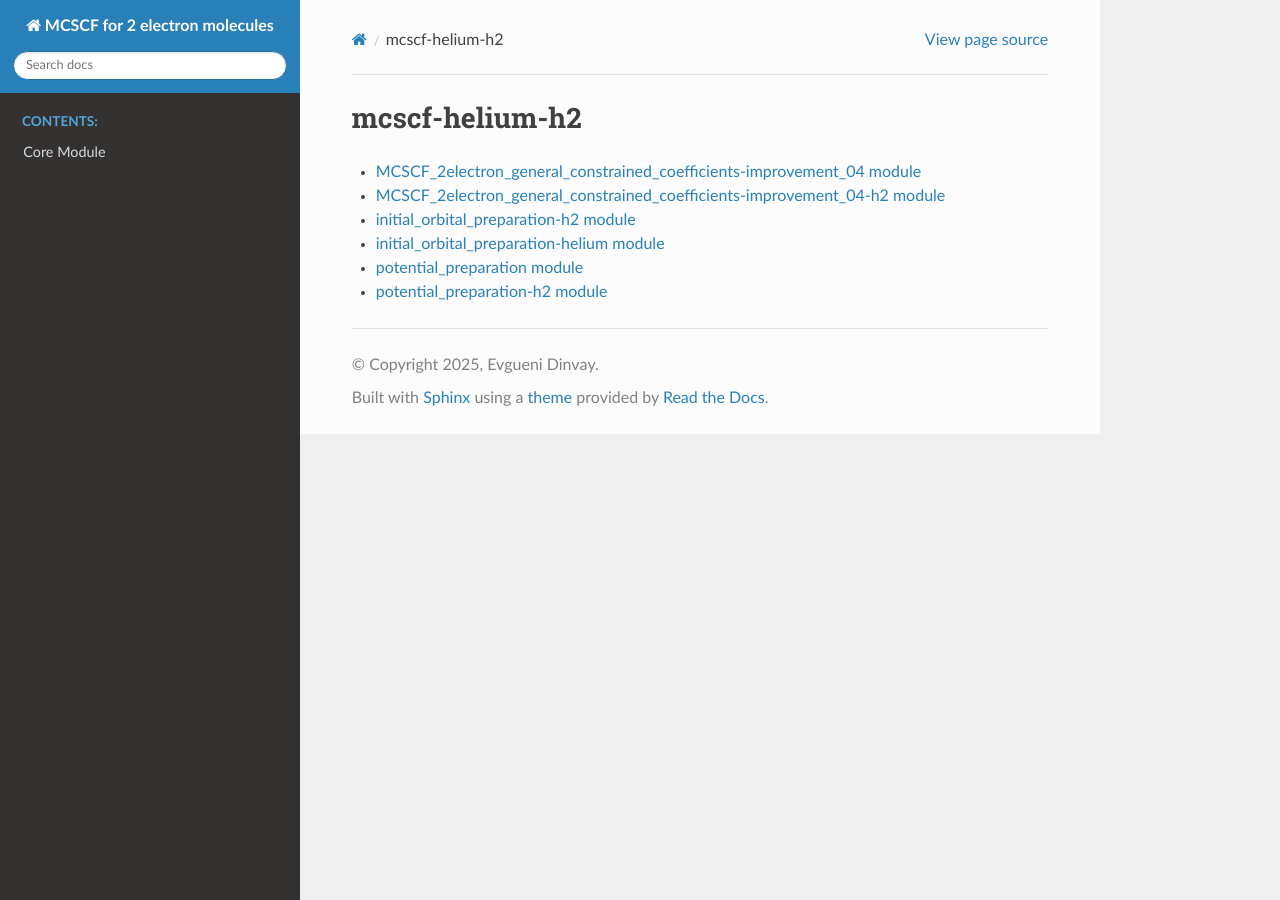
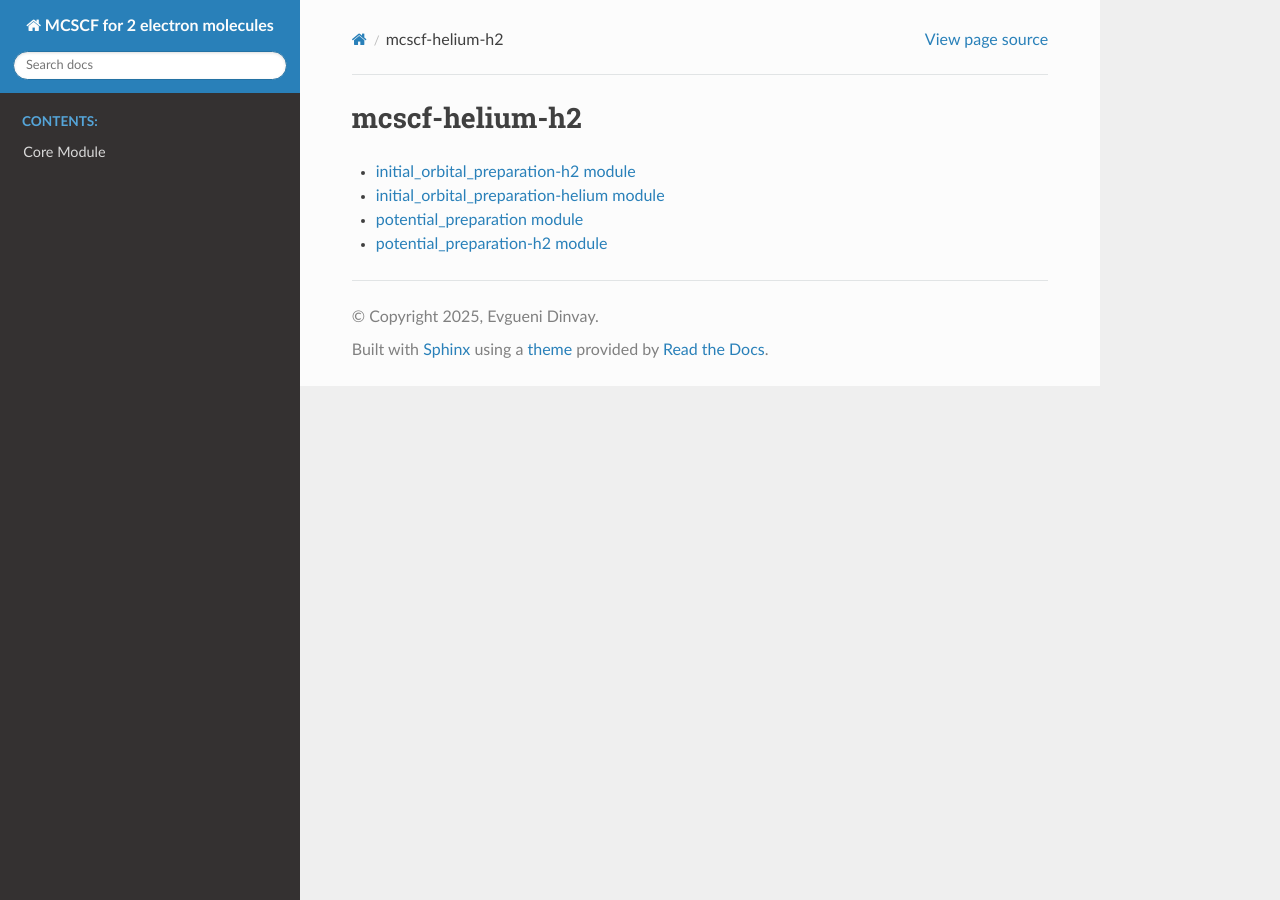
Before and after one commit to edinvay/mcscf-helium-h2, a Sphinx documentation site: the page built from docs/source/modules.rst, in a window 1280 px wide. Built offline with Sphinx 7.4.7 and the Read the Docs theme 3.1.0, drawn with Linux system fonts in a browser that asks for light colours.

Commit message:
deleted docs of non-existing files

```diff
--- a/docs/source/modules.rst
+++ b/docs/source/modules.rst
@@ -4,8 +4,6 @@ mcscf-helium-h2
 .. toctree::
    :maxdepth: 4
 
-   MCSCF_2electron_general_constrained_coefficients-improvement_04
-   MCSCF_2electron_general_constrained_coefficients-improvement_04-h2
    initial_orbital_preparation-h2
    initial_orbital_preparation-helium
    potential_preparation
```
Also changed, not shown: docs/source/MCSCF_2electron_general_constrained_coefficients-improvement_04-h2.rst (deleted, +0 -7 lines), docs/source/MCSCF_2electron_general_constrained_coefficients-improvement_04.rst (deleted, +0 -7 lines).
